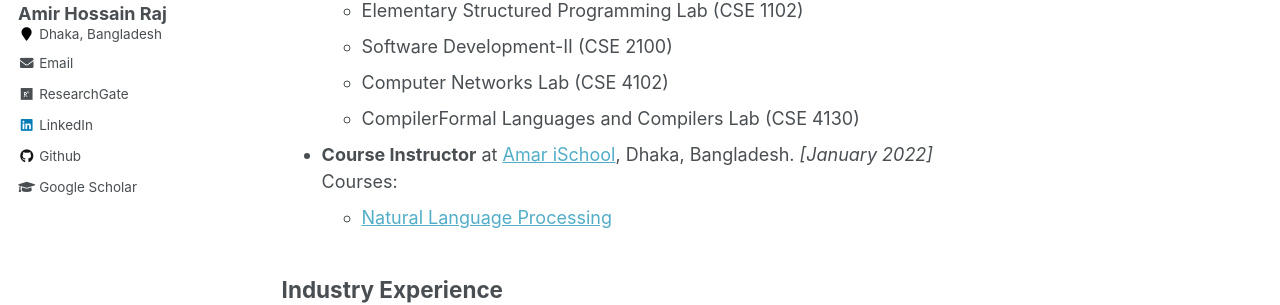
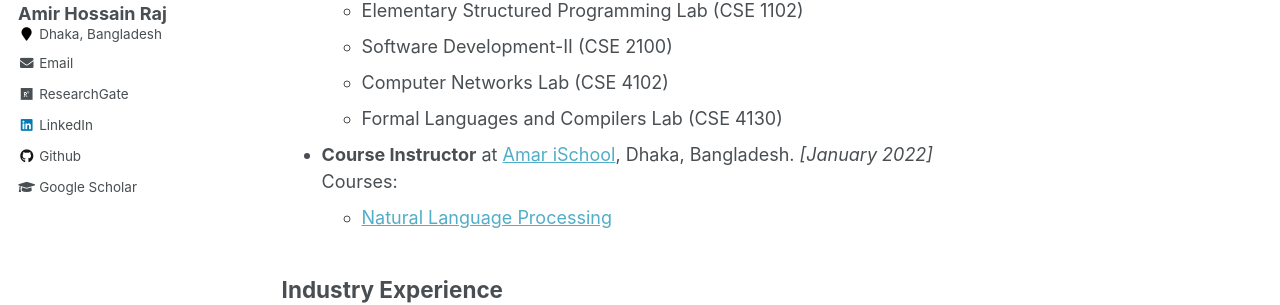
Before and after one commit to amirraj/amirraj.github.io, a Jekyll site: the page built from _pages/experience.md, in a window 1280 px wide and 900 px high. Shown: the part 301-606 px from the top of the window. Built offline with Jekyll 4.4.1, drawn with Linux system fonts in a browser that asks for light colours.

Commit message:
removed compiler

```diff
--- a/_pages/experience.md
+++ b/_pages/experience.md
@@ -11,7 +11,7 @@ author_profile: true
      - Elementary Structured Programming Lab (CSE 1102)
      - Software Development-II (CSE 2100)
      - Computer Networks Lab (CSE 4102)
-     - CompilerFormal Languages and Compilers Lab (CSE 4130)
+     - Formal Languages and Compilers Lab (CSE 4130)
 
 * **Course Instructor** at [Amar iSchool](https://amarischool.com/), Dhaka, Bangladesh. _[January 2022]_ <br />
    Courses:
```
